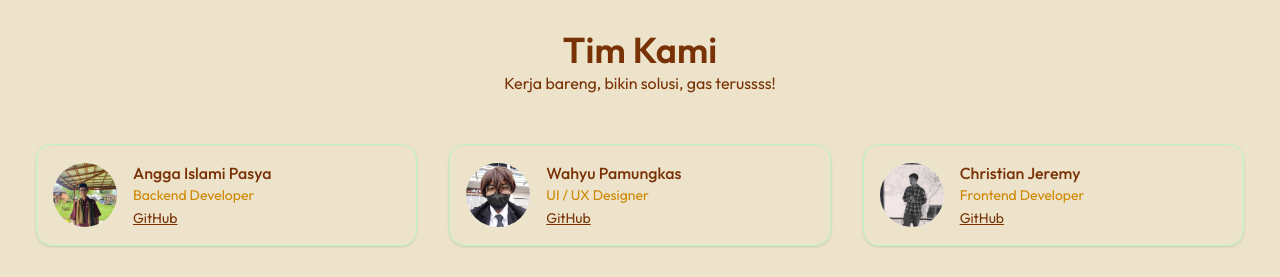
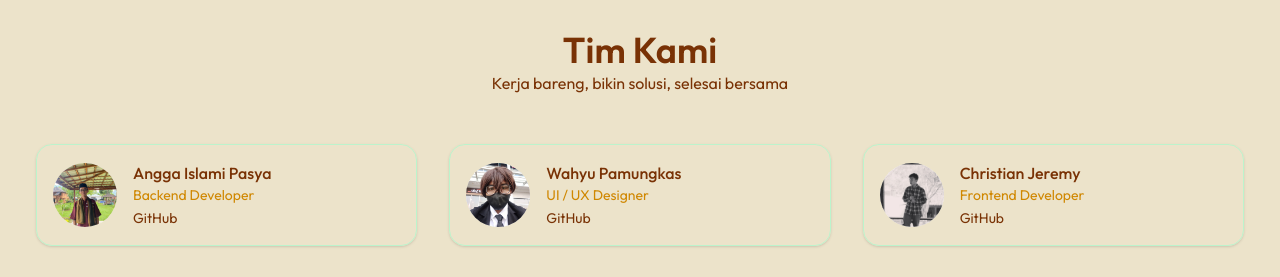
Before and after one commit to AnggaaIs/picapop, a Next.js app: page / in a window 1280 px wide. Shown: the part 1278-1555 px from the top of the page. Built offline with nearby package versions, Linux system fonts and the light colour scheme; no server answers.

Commit message:
refactor: add Footer component to RootLayout and remove from individual pages

```diff
--- a/src/app/layout.tsx
+++ b/src/app/layout.tsx
@@ -5,6 +5,7 @@ import { ThemeProvider } from "../components/theme-provider";
 import { Suspense } from "react";
 import { Analytics } from "@vercel/analytics/next";
 import Navbar from "@/components/Navbar";
+import Footer from "@/components/Footer";
 
 const outfit = Outfit({
   subsets: ["latin"],
@@ -45,6 +46,7 @@ export default function RootLayout({
           <Suspense fallback={null}>
             <Navbar />
             {children}
+            <Footer />
           </Suspense>
         </ThemeProvider>
         <Analytics />
--- a/src/app/page.tsx
+++ b/src/app/page.tsx
@@ -2,7 +2,6 @@
 "use client";
 import Image from "next/image";
 import { useRouter } from "next/navigation";
-import Footer from "../components/Footer";
 import { useEffect, useState } from "react";
 
 const Developer = [
@@ -47,7 +46,6 @@ export default function Home() {
             berikan gaya terbaikmu dalam 3 detik
           </p>
           <div className="mt-14 w-[300px] flex items-center justify-center bg-blue-300 relative">
-            {/* <p>ok</p> */}
             <Image
               className="absolute left-0 top-0 -rotate-12"
               src="/example/template1.png"
@@ -135,7 +133,7 @@ export default function Home() {
               <div className="flex flex-col text-center w-full mb-10">
                 <h1 className="text-center text-4xl font-semibold">Tim Kami</h1>
                 <p className="lg:w-2/3 mx-auto leading-relaxed text-base">
-                  Kerja bareng, bikin solusi, gas terussss!
+                  Kerja bareng, bikin solusi, selesai bersama
                 </p>
               </div>
               <div className="grid grid-cols-1 md:grid-cols-3 w-full gap-4">
@@ -156,7 +154,7 @@ export default function Home() {
                           href={dev.github}
                           target="_blank"
                           rel="noopener noreferrer"
-                          className="text-sm underline"
+                          className="text-sm"
                         >
                           GitHub
                         </a>
@@ -169,8 +167,6 @@ export default function Home() {
           </section>
         </div>
       </div>
-
-      <Footer />
     </>
   );
 }
--- a/src/app/photosession/page.tsx
+++ b/src/app/photosession/page.tsx
@@ -4,7 +4,6 @@ import { Suspense, useEffect, useRef, useState } from "react";
 import { ChevronDown } from "lucide-react";
 import { replaceBlackWithImages } from "@/utils/image";
 import { HashLoader } from "react-spinners";
-import Footer from "../../components/Footer";
 import { useSearchParams, useRouter } from "next/navigation";
 import { applyGrayscale, applyInvert, applySaturate, applySepia } from "@/utils/filter";
 
@@ -521,8 +520,6 @@ export default function PhotoSession() {
           )}
         </div>
       </div>
-
-      <Footer />
     </Suspense>
   );
 }
--- a/src/app/templates/page.tsx
+++ b/src/app/templates/page.tsx
@@ -1,6 +1,5 @@
 "use client";
 import { useRouter } from "next/navigation";
-import Footer from "../../components/Footer";
 import Image from "next/image";
 import { useEffect, useState } from "react";
 
@@ -79,12 +78,10 @@ export default function Template() {
             }}
             className="btn btn-success w-full absolute left-0 bottom-0"
           >
-            Gunakan template ini
+            Pake template ini
           </button>
         </div>
       </div>
     )}
-
-    <Footer />
   </>;
 }
```
